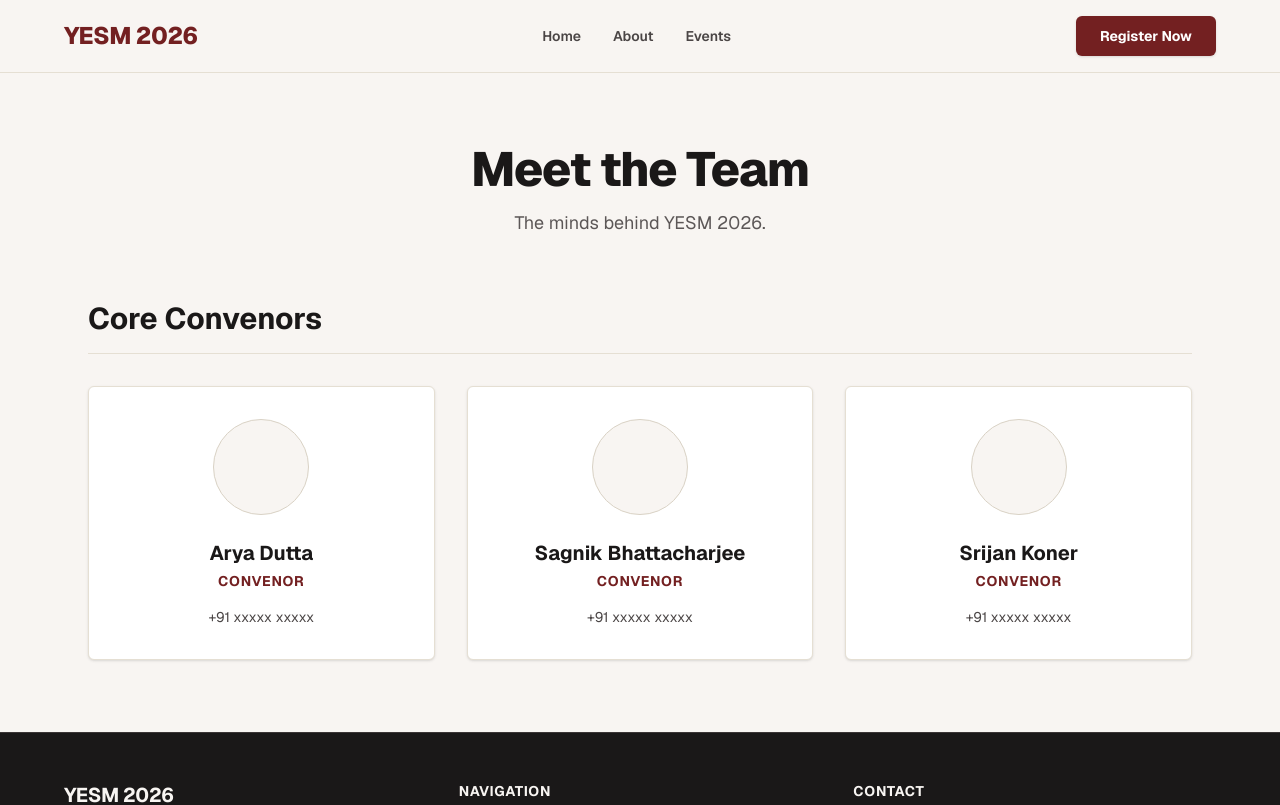
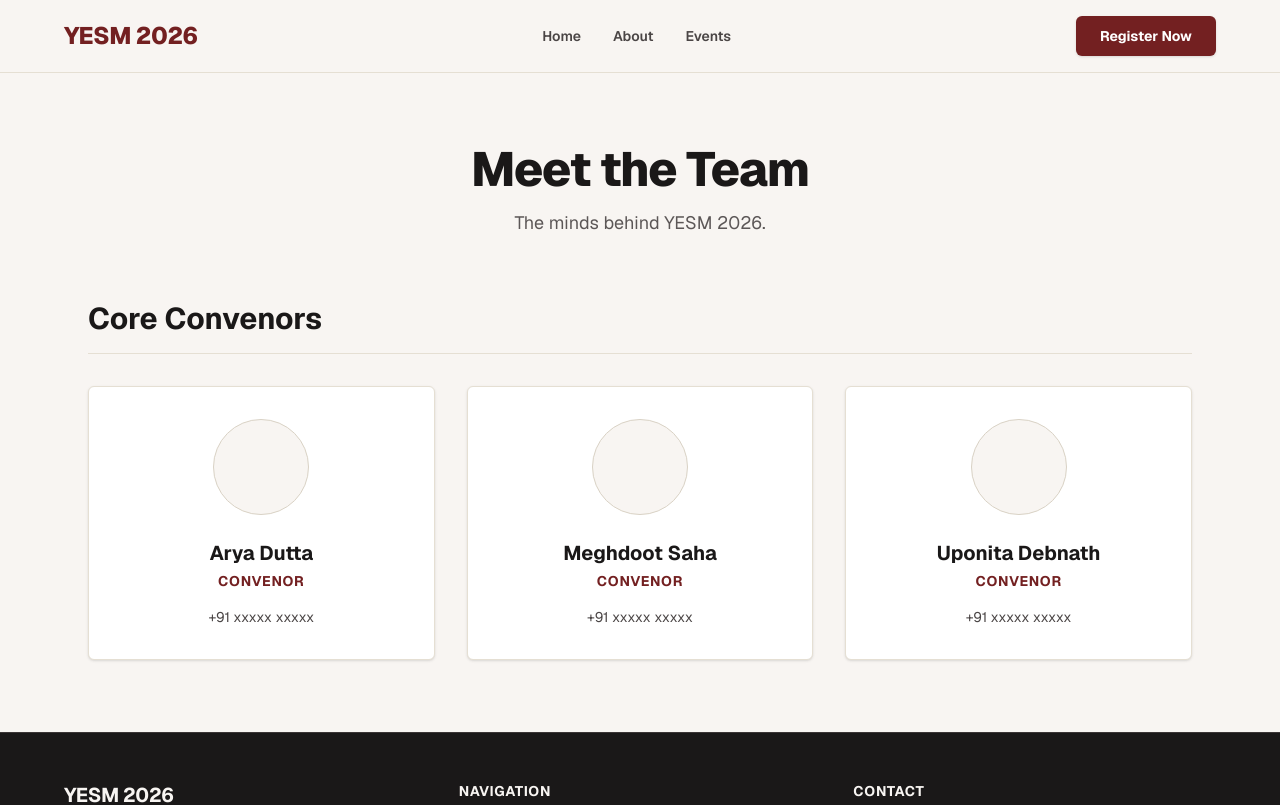
Before and after one commit to Sagniiiik/yesm-2026, a Next.js app: page /about in a window 1280 px wide. Shown: the top 805 px of the page. Built offline with nearby package versions, Linux system fonts and the light colour scheme.

Commit message:
team name change

```diff
--- a/app/about/page.tsx
+++ b/app/about/page.tsx
@@ -4,8 +4,8 @@ import Footer from "../../components/footer";
 export default function Team() {
   const convenors = [
     { name: "Arya Dutta", role: "Convenor", phone: "+91 xxxxx xxxxx" },
-    { name: "Sagnik Bhattacharjee", role: "Convenor", phone: "+91 xxxxx xxxxx" },
-    { name: "Srijan Koner", role: "Convenor", phone: "+91 xxxxx xxxxx" },
+    { name: "Meghdoot Saha", role: "Convenor", phone: "+91 xxxxx xxxxx" },
+    { name: "Uponita Debnath", role: "Convenor", phone: "+91 xxxxx xxxxx" },
   ];
 
   return (
```
